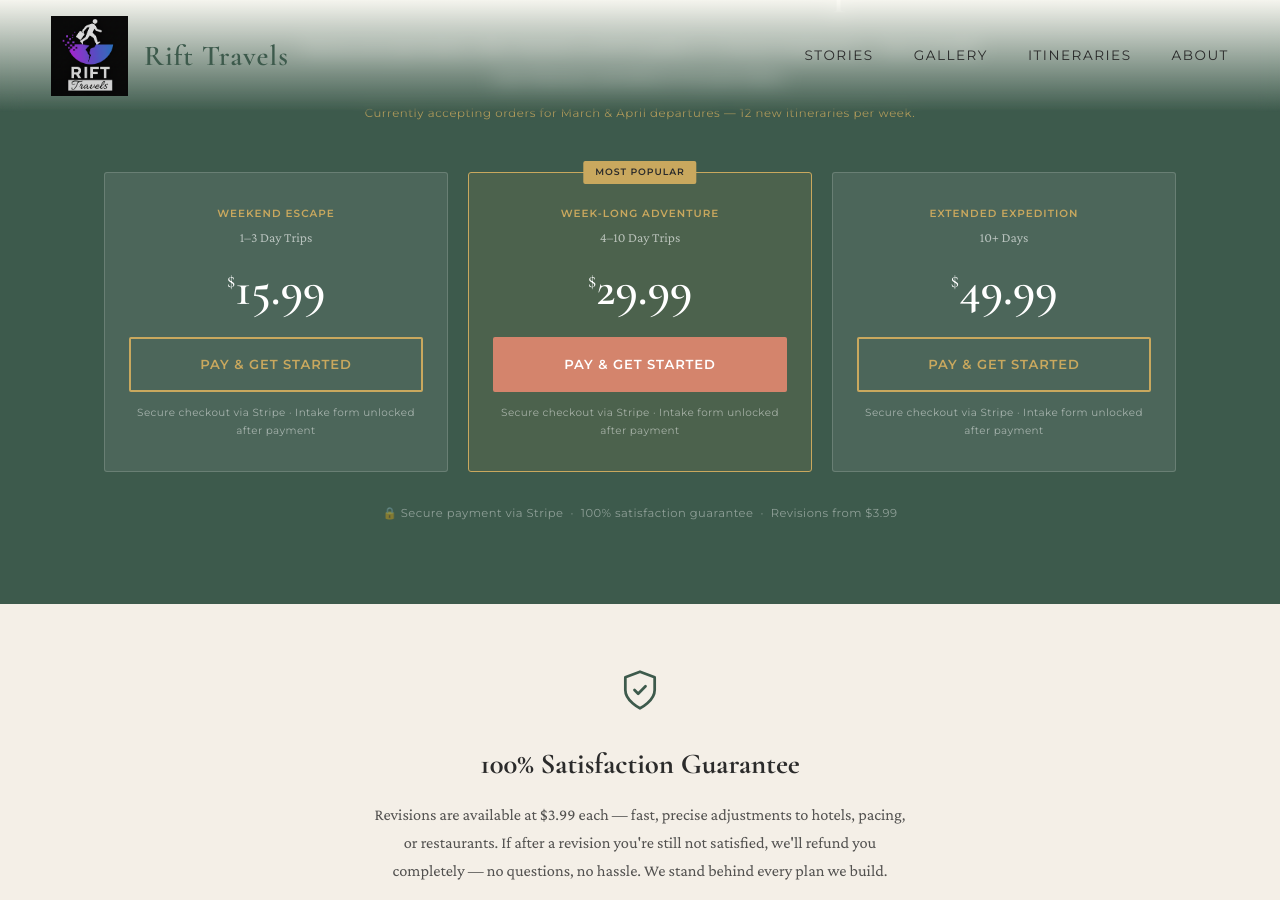
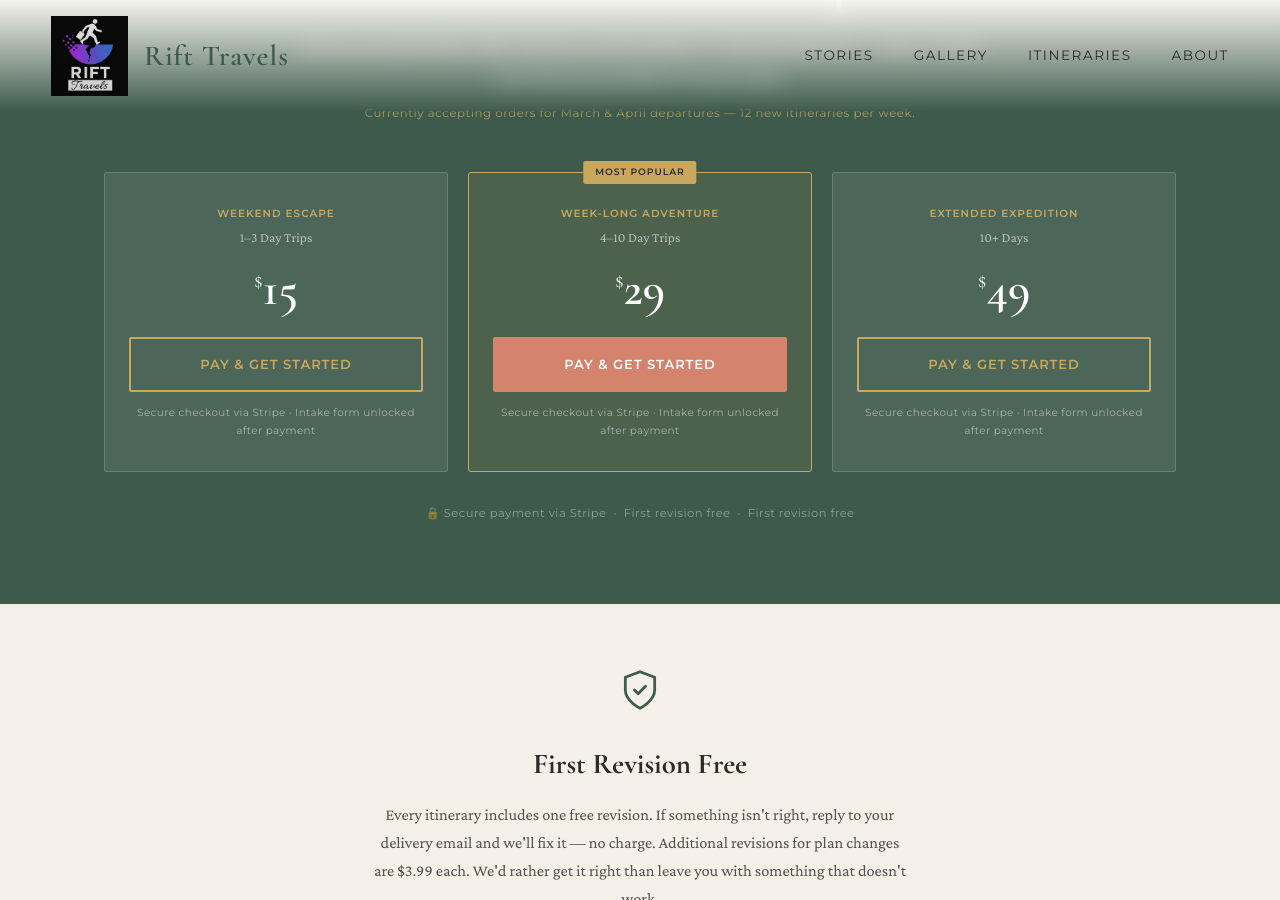
Before and after one commit to riftdigitalllc/RiftTravels.com, a Jekyll site: the page built from custom-travel-itinerary.html, in a window 1280 px wide and 900 px high, scrolled down 8004 px. Built offline with Jekyll 4.4.1, drawn with Linux system fonts in a browser that asks for light colours; some of the changed text lies outside the part shown.

Commit message:
Update pricing to whole numbers, revise revision/guarantee policy
- $15.99/$29.99/$49.99 → $15/$29/$49 across all pages and schema
- First revision free on all tiers (added to feature lists)
- Additional revisions $3.99 each (for plan changes)
- Removed refund/money-back guarantee language throughout
- Updated FAQ on pricing.md and custom-travel-itinerary.html to reflect new policy

Co-Authored-By: Claude Sonnet 4.6 <noreply@anthropic.com>

```diff
--- a/custom-travel-itinerary.html
+++ b/custom-travel-itinerary.html
@@ -41,7 +41,7 @@ permalink: /custom-travel-itinerary/
       "@type": "Offer",
       "name": "Weekend Escape Itinerary",
       "description": "Custom 1–3 day travel itinerary with neighborhood-optimized scheduling, hotel picks, restaurant recommendations, and transit guidance.",
-      "price": "15.99",
+      "price": "15",
       "priceCurrency": "USD",
       "availability": "https://schema.org/InStock"
     },
@@ -49,7 +49,7 @@ permalink: /custom-travel-itinerary/
       "@type": "Offer",
       "name": "Week-Long Adventure Itinerary",
       "description": "Custom 4–10 day travel itinerary with logistics-intelligent planning, fixed commitments integration, and multi-neighborhood routing.",
-      "price": "29.99",
+      "price": "29",
       "priceCurrency": "USD",
       "availability": "https://schema.org/InStock"
     },
@@ -57,7 +57,7 @@ permalink: /custom-travel-itinerary/
       "@type": "Offer",
       "name": "Extended Expedition Itinerary",
       "description": "10+ day custom travel itinerary with multi-city coordination, phased delivery, and visa and logistics notes.",
-      "price": "49.99",
+      "price": "49",
       "priceCurrency": "USD",
       "availability": "https://schema.org/InStock"
     }
@@ -115,7 +115,7 @@ permalink: /custom-travel-itinerary/
       "name": "What if I'm not satisfied with my itinerary?",
       "acceptedAnswer": {
         "@type": "Answer",
-        "text": "Revisions are available at $3.99 each — hotel swaps, pacing changes, restaurant alternatives. If after a revision you're still not satisfied, we'll refund you in full, no questions asked."
+        "text": "Every order includes one free revision. If your itinerary isn't quite right, reply to your delivery email and we'll fix it at no charge. Additional revisions — for plan changes, new flights, or updated preferences — are $3.99 each."
       }
     },
     {
@@ -630,7 +630,7 @@ html { scroll-behavior: smooth; }
 
       <div class="cti-hero__cta-row">
         <a href="#get-started" class="cti-btn cti-btn--primary">Build My Itinerary</a>
-        <span class="cti-hero__meta">From $15 &nbsp;·&nbsp; Delivered in 24–48 hours &nbsp;·&nbsp; 100% satisfaction guarantee</span>
+        <span class="cti-hero__meta">From $15 &nbsp;·&nbsp; Delivered in 24–48 hours &nbsp;·&nbsp; First revision free</span>
       </div>
 
       <div class="cti-trust-bar" aria-label="Trust signals">
@@ -837,7 +837,7 @@ html { scroll-behavior: smooth; }
 
         <article class="cti-feat-card">
           <span class="cti-feat-card__icon" aria-hidden="true">🔄</span>
-          <h3>Revisions from $3.99</h3>
+          <h3>First revision free</h3>
           <p>Need adjustments? Hotel swaps, pacing changes, restaurant alternatives — revisions are quick, precise, and $3.99 each.</p>
         </article>
 
@@ -910,14 +910,14 @@ html { scroll-behavior: smooth; }
         <article class="cti-price-card">
           <p class="cti-price-tier">Weekend Escape</p>
           <p class="cti-price-duration">1–3 Day Trips</p>
-          <p class="cti-price-amount"><sup>$</sup>15.99</p>
+          <p class="cti-price-amount"><sup>$</sup>15</p>
           <span class="cti-price-anchor">Less than a single restaurant meal — for a weekend you'll actually remember.</span>
           <ul class="cti-price-feats" role="list">
             <li>Neighborhood-optimized day-by-day schedule</li>
             <li>Hotel recommendations with booking links</li>
             <li>Restaurant picks (3 meals per day)</li>
             <li>Transit guidance and rideshare notes</li>
-            <li>Revisions available at $3.99</li>
+            <li>First revision free · $3.99 after</li>
           </ul>
           <!-- REPLACE href WITH YOUR STRIPE PAYMENT LINK FOR $15 WEEKEND TIER -->
           <a href="https://buy.stripe.com/5kQ14feTA6RS9A3fJdbjW01" class="cti-btn cti-btn--ghost cti-btn--full">Plan My Weekend</a>
@@ -927,7 +927,7 @@ html { scroll-behavior: smooth; }
           <span class="cti-price-badge">Most Popular</span>
           <p class="cti-price-tier">Week-Long Adventure</p>
           <p class="cti-price-duration">4–10 Day Trips</p>
-          <p class="cti-price-amount"><sup>$</sup>29.99</p>
+          <p class="cti-price-amount"><sup>$</sup>29</p>
           <span class="cti-price-anchor">About the cost of one entry ticket — for ten days planned with precision.</span>
           <ul class="cti-price-feats" role="list">
             <li>Everything in Weekend Escape</li>
@@ -944,7 +944,7 @@ html { scroll-behavior: smooth; }
         <article class="cti-price-card">
           <p class="cti-price-tier">Extended Expedition</p>
           <p class="cti-price-duration">10+ Days</p>
-          <p class="cti-price-amount"><sup>$</sup>49.99</p>
+          <p class="cti-price-amount"><sup>$</sup>49</p>
           <span class="cti-price-anchor">Strategic design for your most ambitious trip.</span>
           <ul class="cti-price-feats" role="list">
             <li>Everything in Week-Long Adventure</li>
@@ -1012,7 +1012,7 @@ html { scroll-behavior: smooth; }
             <tr>
               <td class="cti-table__label">Revision process</td>
               <td class="cti-table__no">Start over from scratch</td>
-              <td class="cti-table__yes">Revisions available at $3.99</td>
+              <td class="cti-table__yes">First revision free · $3.99 after</td>
             </tr>
             <tr>
               <td class="cti-table__label">Delivery format</td>
@@ -1032,7 +1032,7 @@ html { scroll-behavior: smooth; }
             <tr>
               <td class="cti-table__label">Starting price</td>
               <td class="cti-table__no">Free (and it shows)</td>
-              <td class="cti-table__yes">From $15.99</td>
+              <td class="cti-table__yes">From $15</td>
             </tr>
           </tbody>
         </table>
@@ -1076,7 +1076,7 @@ html { scroll-behavior: smooth; }
 
         <details>
           <summary>What if I'm not satisfied with my itinerary?</summary>
-          <div class="cti-faq-answer">Revisions are available at $3.99 each — hotel swaps, pacing changes, restaurant alternatives. If after a revision you're still not satisfied, we'll refund you in full, no questions asked.</div>
+          <div class="cti-faq-answer">Every order includes one free revision — if the itinerary isn't what you had in mind, reply to your delivery email and we'll fix it at no charge. Additional revisions for plan changes (new flights, updated bookings, different pace) are $3.99 each, re-delivered within 24 hours.</div>
         </details>
 
         <details>
@@ -1107,7 +1107,7 @@ html { scroll-behavior: smooth; }
         <div class="cti-gs-card">
           <p class="cti-gs-tier">Weekend Escape</p>
           <p class="cti-gs-duration">1–3 Day Trips</p>
-          <p class="cti-gs-price"><sup>$</sup>15.99</p>
+          <p class="cti-gs-price"><sup>$</sup>15</p>
           <!-- REPLACE href WITH YOUR STRIPE PAYMENT LINK FOR $15 WEEKEND TIER -->
           <a href="https://buy.stripe.com/5kQ14feTA6RS9A3fJdbjW01" class="cti-btn cti-btn--ghost cti-btn--full">Pay &amp; Get Started</a>
           <p class="cti-gs-note">Secure checkout via Stripe · Intake form unlocked after payment</p>
@@ -1117,7 +1117,7 @@ html { scroll-behavior: smooth; }
           <span class="cti-gs-badge">Most Popular</span>
           <p class="cti-gs-tier">Week-Long Adventure</p>
           <p class="cti-gs-duration">4–10 Day Trips</p>
-          <p class="cti-gs-price"><sup>$</sup>29.99</p>
+          <p class="cti-gs-price"><sup>$</sup>29</p>
           <!-- REPLACE href WITH YOUR STRIPE PAYMENT LINK FOR $29 WEEK-LONG TIER -->
           <a href="https://buy.stripe.com/4gMaEP5j0900fYr1SnbjW00" class="cti-btn cti-btn--primary cti-btn--full">Pay &amp; Get Started</a>
           <p class="cti-gs-note">Secure checkout via Stripe · Intake form unlocked after payment</p>
@@ -1126,7 +1126,7 @@ html { scroll-behavior: smooth; }
         <div class="cti-gs-card">
           <p class="cti-gs-tier">Extended Expedition</p>
           <p class="cti-gs-duration">10+ Days</p>
-          <p class="cti-gs-price"><sup>$</sup>49.99</p>
+          <p class="cti-gs-price"><sup>$</sup>49</p>
           <!-- REPLACE href WITH YOUR STRIPE PAYMENT LINK FOR $59 EXTENDED TIER -->
           <a href="https://buy.stripe.com/9B68wHaDka444fJ1SnbjW02" class="cti-btn cti-btn--ghost cti-btn--full">Pay &amp; Get Started</a>
           <p class="cti-gs-note">Secure checkout via Stripe · Intake form unlocked after payment</p>
@@ -1134,7 +1134,7 @@ html { scroll-behavior: smooth; }
 
       </div>
       <p style="text-align: center; font-family: var(--sans); font-size: 0.72rem; letter-spacing: 0.04em; color: rgba(255,255,255,0.42); margin-top: 2rem;">
-        🔒 Secure payment via Stripe &nbsp;·&nbsp; 100% satisfaction guarantee &nbsp;·&nbsp; Revisions from $3.99
+        🔒 Secure payment via Stripe &nbsp;·&nbsp; First revision free &nbsp;·&nbsp; First revision free
       </p>
     </div>
   </section>
@@ -1146,8 +1146,8 @@ html { scroll-behavior: smooth; }
         <path d="M12 22s8-4 8-10V5l-8-3-8 3v7c0 6 8 10 8 10z"/>
         <polyline points="9 12 11 14 15 10"/>
       </svg>
-      <h3>100% Satisfaction Guarantee</h3>
-      <p>Revisions are available at $3.99 each — fast, precise adjustments to hotels, pacing, or restaurants. If after a revision you're still not satisfied, we'll refund you completely — no questions, no hassle. We stand behind every plan we build.</p>
+      <h3>First Revision Free</h3>
+      <p>Every itinerary includes one free revision. If something isn't right, reply to your delivery email and we'll fix it — no charge. Additional revisions for plan changes are $3.99 each. We'd rather get it right than leave you with something that doesn't work.</p>
       <p class="cti-guarantee__stat">1,200+ itineraries delivered &nbsp;·&nbsp; Zero unresolved disputes</p>
     </div>
   </aside>
--- a/index.html
+++ b/index.html
@@ -355,21 +355,21 @@ description: "Real travel stories, destination guides, and logistics-intelligent
       <div class="itinerary-icon">✈️</div>
       <h3 class="itinerary-title">Weekend Escapes</h3>
       <p class="itinerary-description">1–3 day trips designed for maximum value and minimal backtracking — local picks, realistic timing, neighborhood-first routing.</p>
-      <div class="itinerary-price">$15.99</div>
+      <div class="itinerary-price">$15</div>
     </div>
 
     <div class="itinerary-card">
       <div class="itinerary-icon">🗺️</div>
       <h3 class="itinerary-title">Week-Long Adventures</h3>
       <p class="itinerary-description">4–10 day plans built around your flights, meetings, and pace — transit-aware, hotel-strategic, and fully sequenced.</p>
-      <div class="itinerary-price">$29.99</div>
+      <div class="itinerary-price">$29</div>
     </div>
 
     <div class="itinerary-card">
       <div class="itinerary-icon">🌍</div>
       <h3 class="itinerary-title">Extended Expeditions</h3>
       <p class="itinerary-description">10+ day itineraries for complex multi-city and multi-country trips where logistics intelligence matters most.</p>
-      <div class="itinerary-price">$49.99</div>
+      <div class="itinerary-price">$49</div>
     </div>
   </div>
 
```
Also changed, not shown: pricing.md (+9 -4 lines).
